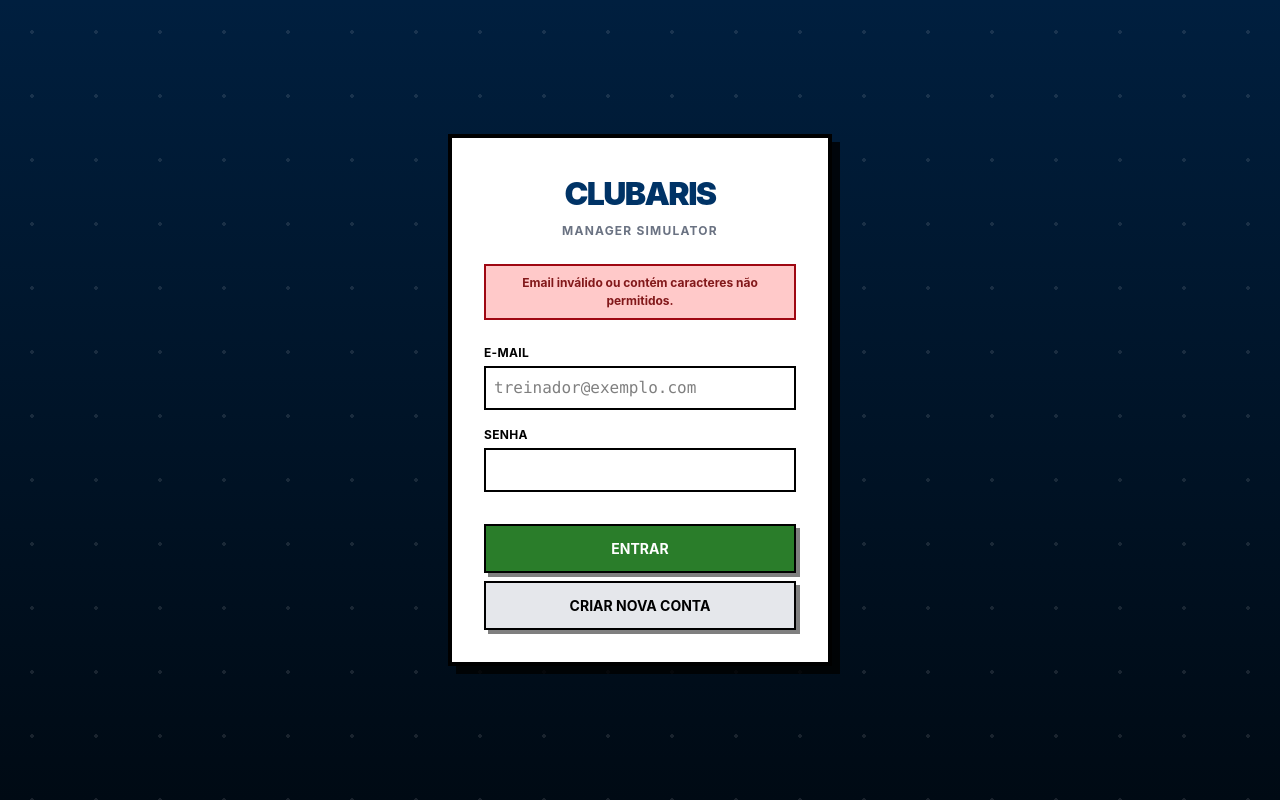
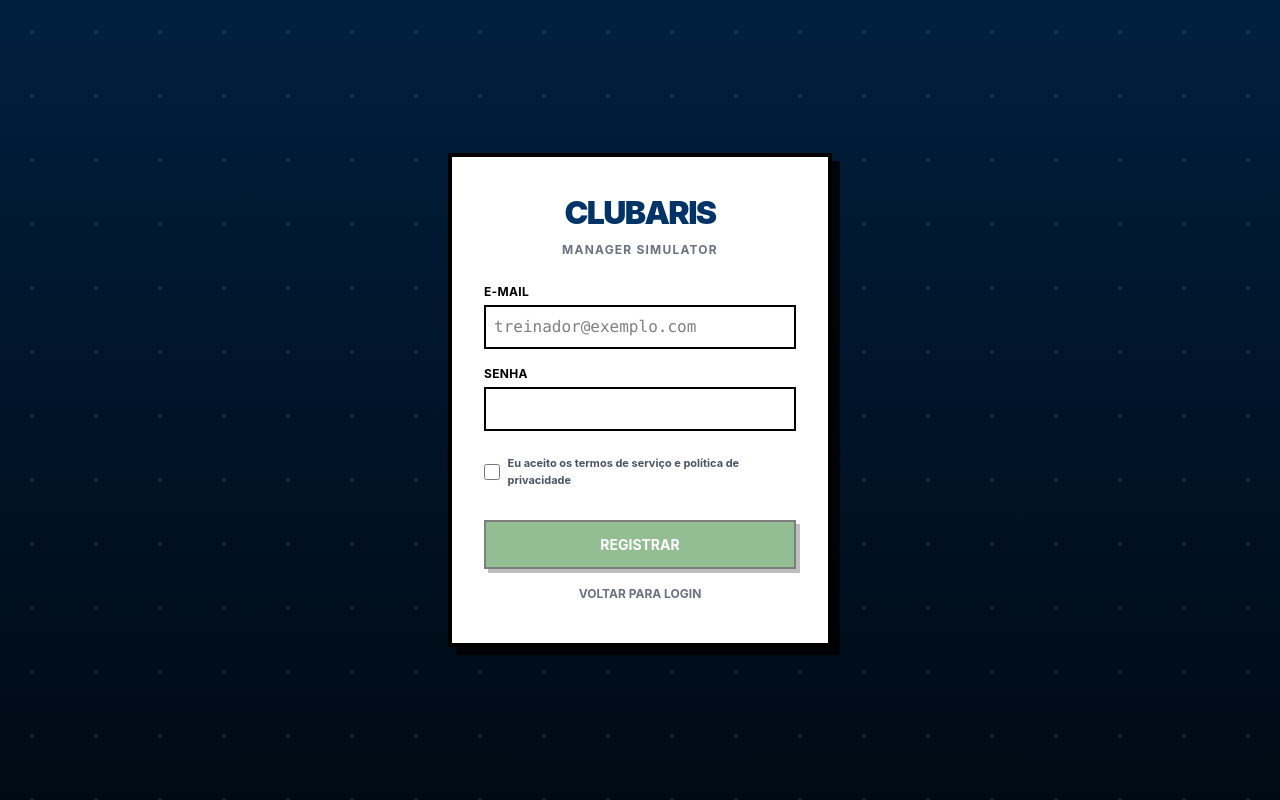
Before and after one commit to gessecarneiro/clubaris, a React (Vite) app in the folder clubaris-game/: page /login in a window 1280 px wide. Both pictures are taken after a click on the button "CRIAR NOVA CONTA". Built offline with nearby package versions, Linux system fonts and the light colour scheme; no server answers.

Commit message:
feat: Adiciona menu separado para criar conta com termos de servico

```diff
--- a/clubaris-game/src/pages/Login.tsx
+++ b/clubaris-game/src/pages/Login.tsx
@@ -8,6 +8,8 @@ import { motion } from "framer-motion";
 export default function Login() {
   const [email, setEmail] = useState("");
   const [password, setPassword] = useState("");
+  const [isSignUpMode, setIsSignUpMode] = useState(false);
+  const [acceptTerms, setAcceptTerms] = useState(false);
   const [isLoading, setIsLoading] = useState(false);
   const [errorMsg, setErrorMsg] = useState("");
   const { setUser, language } = useGameStore();
@@ -39,9 +41,16 @@ export default function Login() {
     setIsLoading(false);
   };
 
-  const handleSignUp = async () => {
+  const handleSignUp = async (e: React.FormEvent) => {
+    e.preventDefault();
     setIsLoading(true);
     setErrorMsg("");
+
+    if (!acceptTerms) {
+      setErrorMsg(language === 'pt' ? "Você precisa aceitar os termos de serviço." : "You must accept the terms of service.");
+      setIsLoading(false);
+      return;
+    }
 
     const cleanEmail = sanitizeText(email);
     if (!isValidEmail(cleanEmail)) {
@@ -89,6 +98,7 @@ export default function Login() {
           </div>
         )}
 
+        {!isSignUpMode ? (
           <form onSubmit={handleLogin} className="flex flex-col gap-4">
             <div className="flex flex-col gap-1">
               <label className="text-[12px] font-bold uppercase tracking-wide">E-mail</label>
@@ -123,16 +133,71 @@ export default function Login() {
               </button>
               <button
                 type="button"
-              onClick={handleSignUp}
+                onClick={() => setIsSignUpMode(true)}
                 disabled={isLoading}
                 className="bg-gray-200 text-black font-bold text-[14px] uppercase py-3 border-2 border-black shadow-[4px_4px_0px_rgba(0,0,0,0.5)] active:translate-y-[2px] active:shadow-none hover:bg-gray-300 transition-all disabled:opacity-50"
               >
                 {language === 'pt' ? 'Criar Nova Conta' : 'Sign Up'}
               </button>
-
-
             </div>
           </form>
+        ) : (
+          <form onSubmit={handleSignUp} className="flex flex-col gap-4">
+            <div className="flex flex-col gap-1">
+              <label className="text-[12px] font-bold uppercase tracking-wide">E-mail</label>
+              <input
+                type="email"
+                value={email}
+                onChange={(e) => setEmail(e.target.value)}
+                required
+                className="border-2 border-black p-2 font-mono focus:outline-none focus:ring-2 focus:ring-green-500"
+                placeholder="treinador@exemplo.com"
+              />
+            </div>
+
+            <div className="flex flex-col gap-1">
+              <label className="text-[12px] font-bold uppercase tracking-wide">Senha</label>
+              <input
+                type="password"
+                value={password}
+                onChange={(e) => setPassword(e.target.value)}
+                required
+                className="border-2 border-black p-2 font-mono focus:outline-none focus:ring-2 focus:ring-green-500"
+              />
+            </div>
+
+            <div className="flex items-center gap-2 mt-2">
+              <input
+                type="checkbox"
+                id="terms"
+                checked={acceptTerms}
+                onChange={(e) => setAcceptTerms(e.target.checked)}
+                className="w-4 h-4 text-green-600 bg-gray-100 border-gray-300 rounded focus:ring-green-500 focus:ring-2 cursor-pointer border-2 border-black"
+              />
+              <label htmlFor="terms" className="text-[11px] font-bold text-gray-600 cursor-pointer">
+                {language === 'pt' ? 'Eu aceito os termos de serviço e política de privacidade' : 'I accept the terms of service and privacy policy'}
+              </label>
+            </div>
+
+            <div className="flex flex-col gap-2 mt-4">
+              <button
+                type="submit"
+                disabled={isLoading || !acceptTerms}
+                className="bg-[#2a7d2a] text-white font-bold text-[14px] uppercase py-3 border-2 border-black shadow-[4px_4px_0px_rgba(0,0,0,0.5)] active:translate-y-[2px] active:shadow-none hover:bg-[#1e5c1e] transition-all disabled:opacity-50"
+              >
+                {isLoading ? "..." : (language === "pt" ? "Registrar" : "Register")}
+              </button>
+              <button
+                type="button"
+                onClick={() => setIsSignUpMode(false)}
+                disabled={isLoading}
+                className="bg-transparent text-gray-500 font-bold text-[12px] uppercase py-2 hover:text-black transition-colors"
+              >
+                {language === 'pt' ? 'Voltar para Login' : 'Back to Login'}
+              </button>
+            </div>
+          </form>
+        )}
       </div>
     </motion.div>
   );
```
Lines whose indentation alone changed are shown as unchanged.
